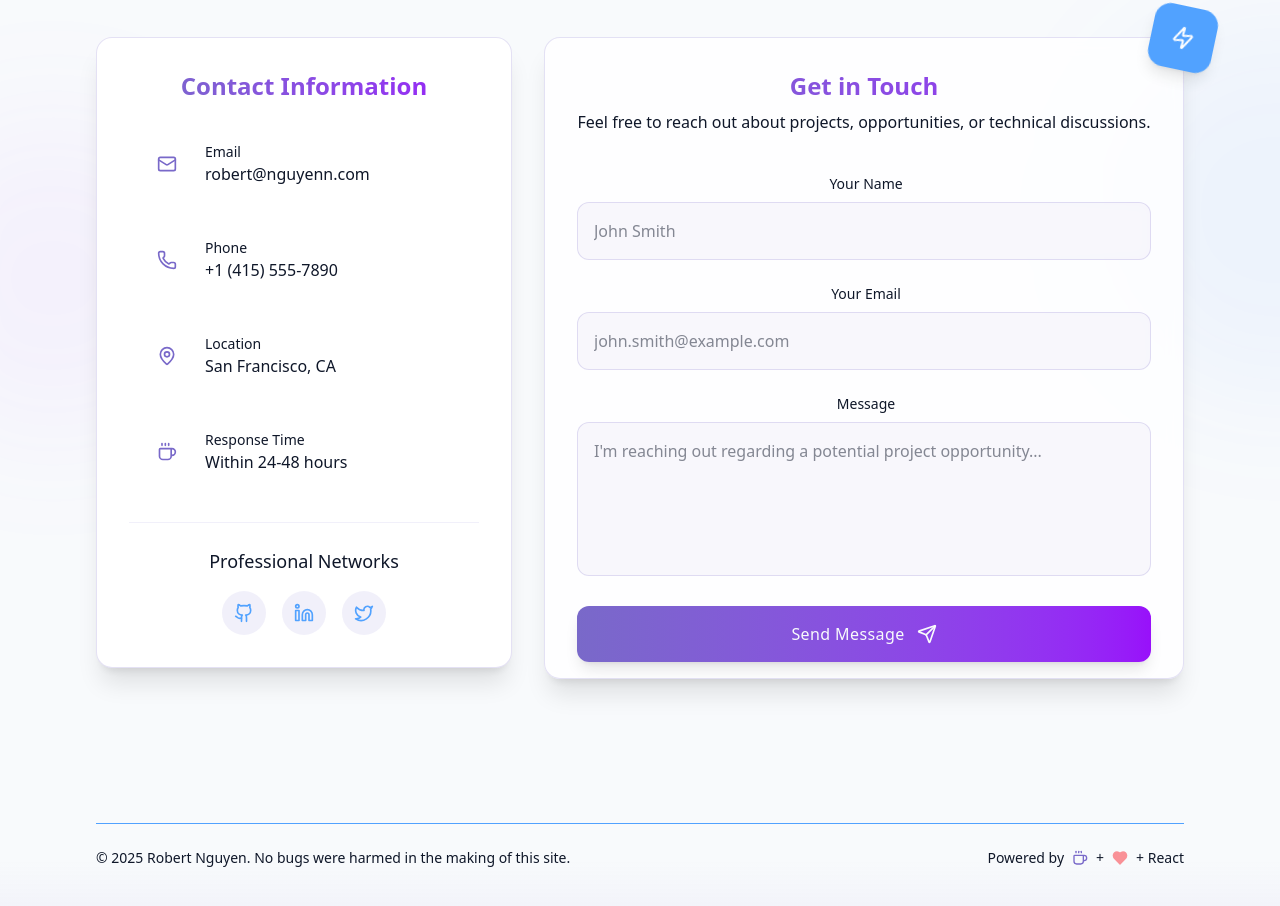
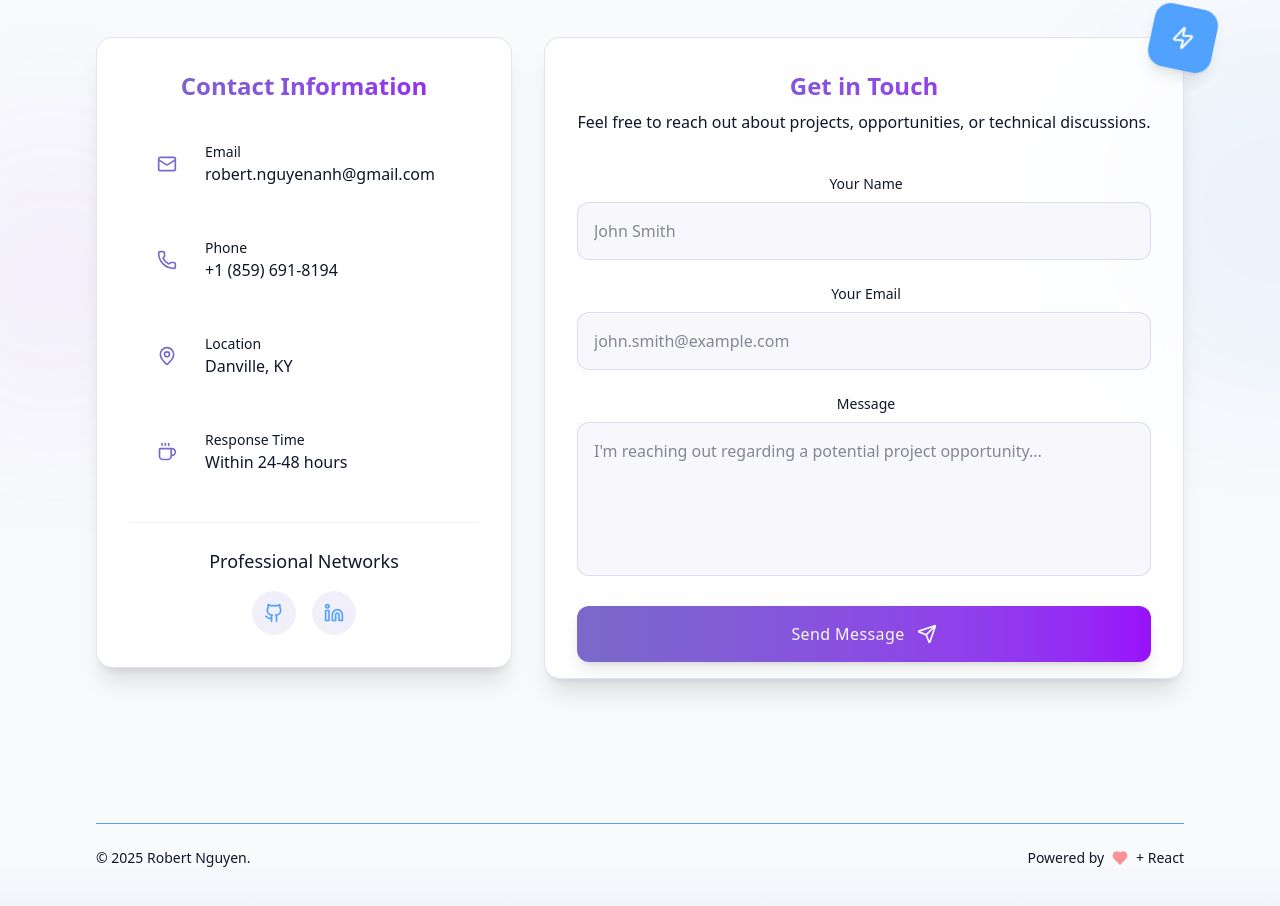
Before and after one commit to robert-nguyenn/personal-site, a React (Vite) app: page / in a window 1280 px wide. Shown: the part 6509-7415 px from the top of the page. Built offline with nearby package versions, Linux system fonts and the light colour scheme.

Commit message:
style: Update ContactSection with new contact details and links; remove Twitter link and simplify footer message

```diff
--- a/src/components/ContactSection.jsx
+++ b/src/components/ContactSection.jsx
@@ -166,7 +166,7 @@ export const ContactSection = () => {
                       <div className="text-left">
                         <p className="text-sm text-muted-foreground">Email</p>
                         <p className="font-medium group-hover:text-primary transition-colors text-foreground">
-                          robert@nguyenn.com
+                          robert.nguyenanh@gmail.com
                         </p>
                       </div>
                       <ArrowRight className="h-4 w-4 opacity-0 group-hover:opacity-100 group-hover:translate-x-1 transition-all duration-300 ml-auto text-primary" />
@@ -182,7 +182,7 @@ export const ContactSection = () => {
                       <div className="text-left">
                         <p className="text-sm text-muted-foreground">Phone</p>
                         <p className="font-medium group-hover:text-primary transition-colors text-foreground">
-                          +1 (415) 555-7890
+                          +1 (859) 691-8194
                         </p>
                       </div>
                       <ArrowRight className="h-4 w-4 opacity-0 group-hover:opacity-100 group-hover:translate-x-1 transition-all duration-300 ml-auto text-primary" />
@@ -195,7 +195,7 @@ export const ContactSection = () => {
                       <div className="text-left">
                         <p className="text-sm text-muted-foreground">Location</p>
                         <p className="font-medium group-hover:text-primary transition-colors text-foreground">
-                          San Francisco, CA
+                          Danville, KY
                         </p>
                       </div>
                     </div>
@@ -218,7 +218,7 @@ export const ContactSection = () => {
                     <h4 className="text-lg font-medium mb-4 text-foreground">Professional Networks</h4>
                     <div className="flex gap-4 justify-center">
                       <a
-                        href="https://github.com/robertnguyenn"
+                        href="https://github.com/robert-nguyenn"
                         target="_blank"
                         rel="noopener noreferrer"
                         className="p-3 rounded-full bg-primary/10 hover:bg-primary/20 transition-colors hover:scale-110 transform duration-300"
@@ -227,22 +227,13 @@ export const ContactSection = () => {
                         <Github className="h-5 w-5 text-blue-400" />
                       </a>
                       <a
-                        href="https://linkedin.com/in/robert-nguyen"
+                        href="https://www.linkedin.com/in/robert-nguyenn/"
                         target="_blank"
                         rel="noopener noreferrer"
                         className="p-3 rounded-full bg-primary/10 hover:bg-primary/20 transition-colors hover:scale-110 transform duration-300"
                         aria-label="LinkedIn"
                       >
                         <Linkedin className="h-5 w-5 text-blue-400" />
-                      </a>
-                      <a
-                        href="https://twitter.com/robertnguyenn"
-                        target="_blank"
-                        rel="noopener noreferrer"
-                        className="p-3 rounded-full bg-primary/10 hover:bg-primary/20 transition-colors hover:scale-110 transform duration-300"
-                        aria-label="Twitter"
-                      >
-                        <Twitter className="h-5 w-5 text-blue-400" />
                       </a>
                     </div>
                   </div>
--- a/src/components/Footer.jsx
+++ b/src/components/Footer.jsx
@@ -40,13 +40,11 @@ export const Footer = () => {
         {/* Bottom section with copyright */}
         <div className="border-t border-blue-400 pt-6 flex flex-col md:flex-row justify-between items-center">
           <p className="text-sm text-muted-foreground">
-            © {currentYear} Robert Nguyen. No bugs were harmed in the making of this site.
+            © {currentYear} Robert Nguyen.
           </p>
 
           <p className="flex items-center text-sm gap-2 mt-2 md:mt-0 text-muted-foreground">
             <span>Powered by</span>
-            <Coffee className="h-4 w-4 text-primary" />
-            <span>+</span>
             <Heart className="h-4 w-4 text-red-500 inline-block animate-pulse" fill="currentColor" />
             <span>+ React</span>
           </p>
```
